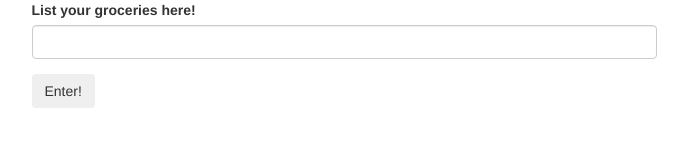
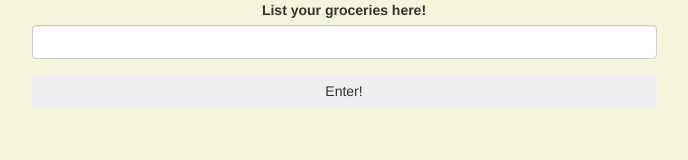
Before and after one commit to Zentraxius/groceries, a plain HTML site: page index.html in a window 1280 px wide. Shown: the whole page, without its empty margins (296-984 px from the left). Drawn offline with Linux system fonts and the light colour scheme.

Commit message:
add css
Co-authored-by: Jeff Kim <kim2jy@hotmail.com>

```diff
--- a/css/styles.css
+++ b/css/styles.css
@@ -6,3 +6,26 @@
   display: flex;
   flex-flow: row wrap;
 }
+
+.col-md-3 {
+  background-color: beige;
+}
+
+.btn {
+  width: 100%;
+}
+
+label {
+  text-align: center;
+}
+
+.form-group {
+  text-align: center;
+}
+
+.col-md-6 {
+  background-color: beige;
+}
+body {
+  background-color: beige;
+}
--- a/js/scripts.js
+++ b/js/scripts.js
@@ -12,7 +12,7 @@ $(document).ready(function () {
     const groceriesArray = userInput.split(' ');
 
     // output groceriesArray to user
-    $('.groceriesList').empty();
+    // $('.groceriesList').empty();
     groceriesArray.forEach(function(grocery) {
       $('.groceriesList').append('<li>' + 'You need ' + grocery + '</li>');
     });
```
